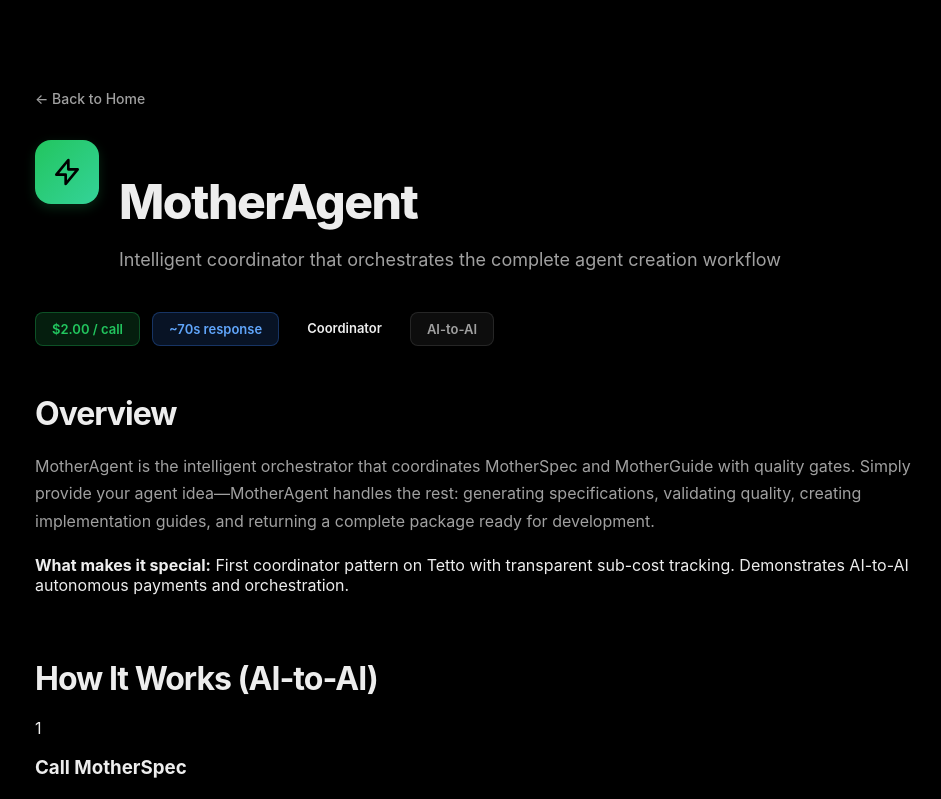
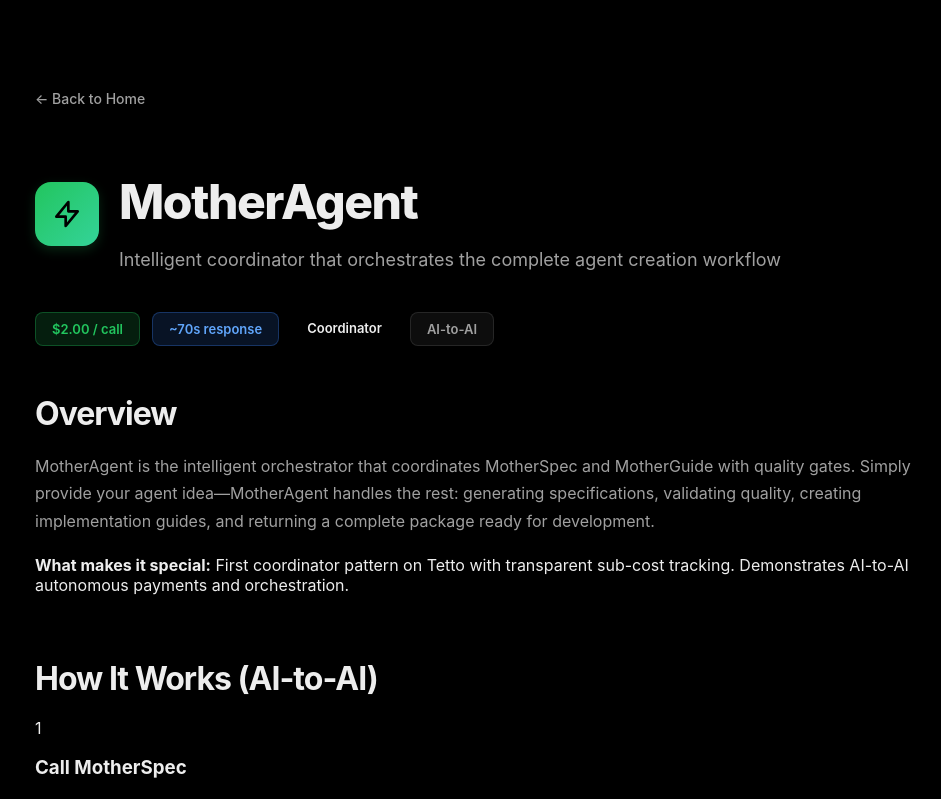
Before and after one commit to TettoLabs/mothernode-landing, a Next.js app: page /docs/agents/motheragent in a window 1280 px wide. Shown: the top 799 px of the page, without its empty margins (155-1096 px from the left). Built offline with nearby package versions, Linux system fonts and the light colour scheme.

Commit message:
fix: Align header icons with titles (center alignment)

```diff
--- a/app/docs/agents/motheragent/page.module.css
+++ b/app/docs/agents/motheragent/page.module.css
@@ -26,7 +26,7 @@
   max-width: 900px;
   margin: 0 auto 24px;
   display: flex;
-  align-items: flex-start;
+  align-items: center;
   gap: 20px;
 }
 
--- a/app/docs/agents/motherguide/page.module.css
+++ b/app/docs/agents/motherguide/page.module.css
@@ -26,7 +26,7 @@
   max-width: 900px;
   margin: 0 auto 24px;
   display: flex;
-  align-items: flex-start;
+  align-items: center;
   gap: 20px;
 }
 
--- a/app/docs/agents/motherspec/page.module.css
+++ b/app/docs/agents/motherspec/page.module.css
@@ -26,7 +26,7 @@
   max-width: 900px;
   margin: 0 auto 24px;
   display: flex;
-  align-items: flex-start;
+  align-items: center;
   gap: 20px;
 }
 
```
